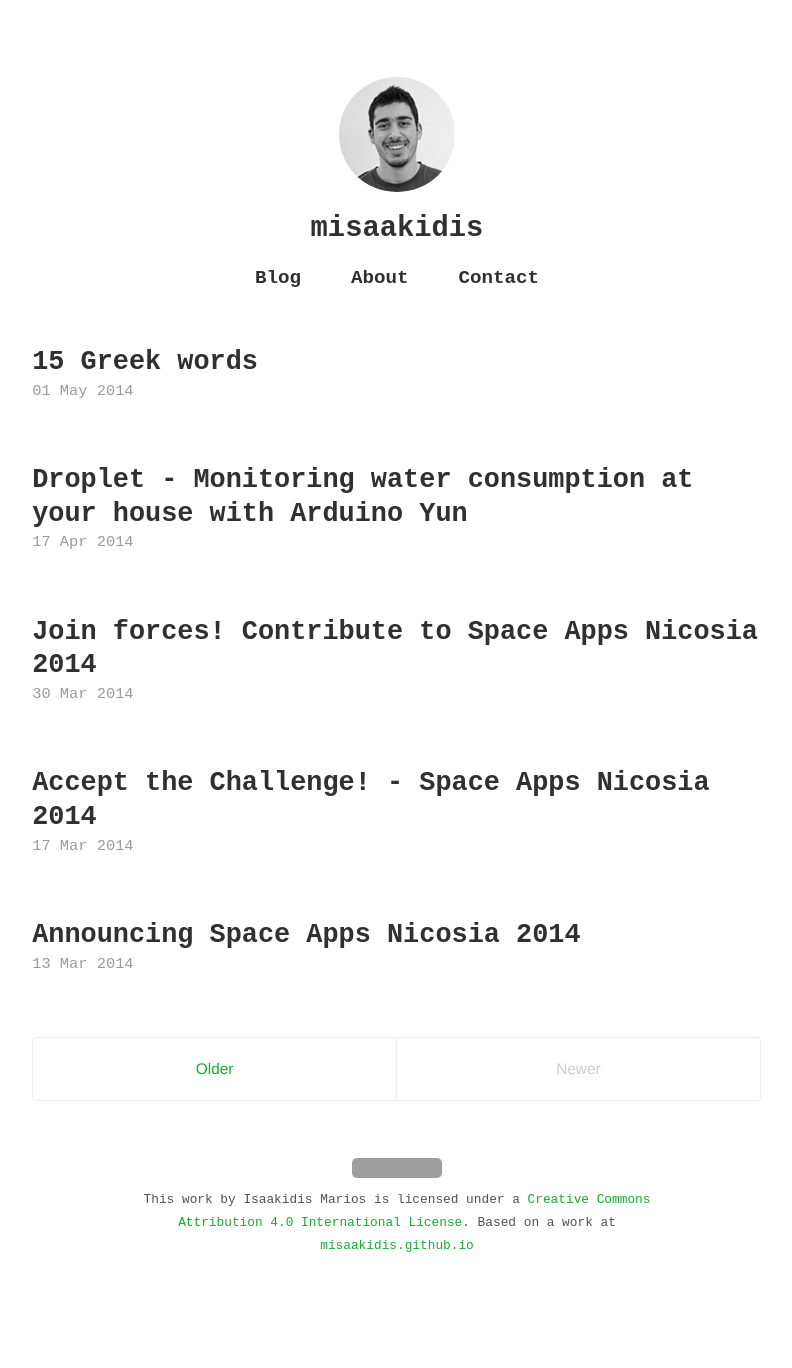
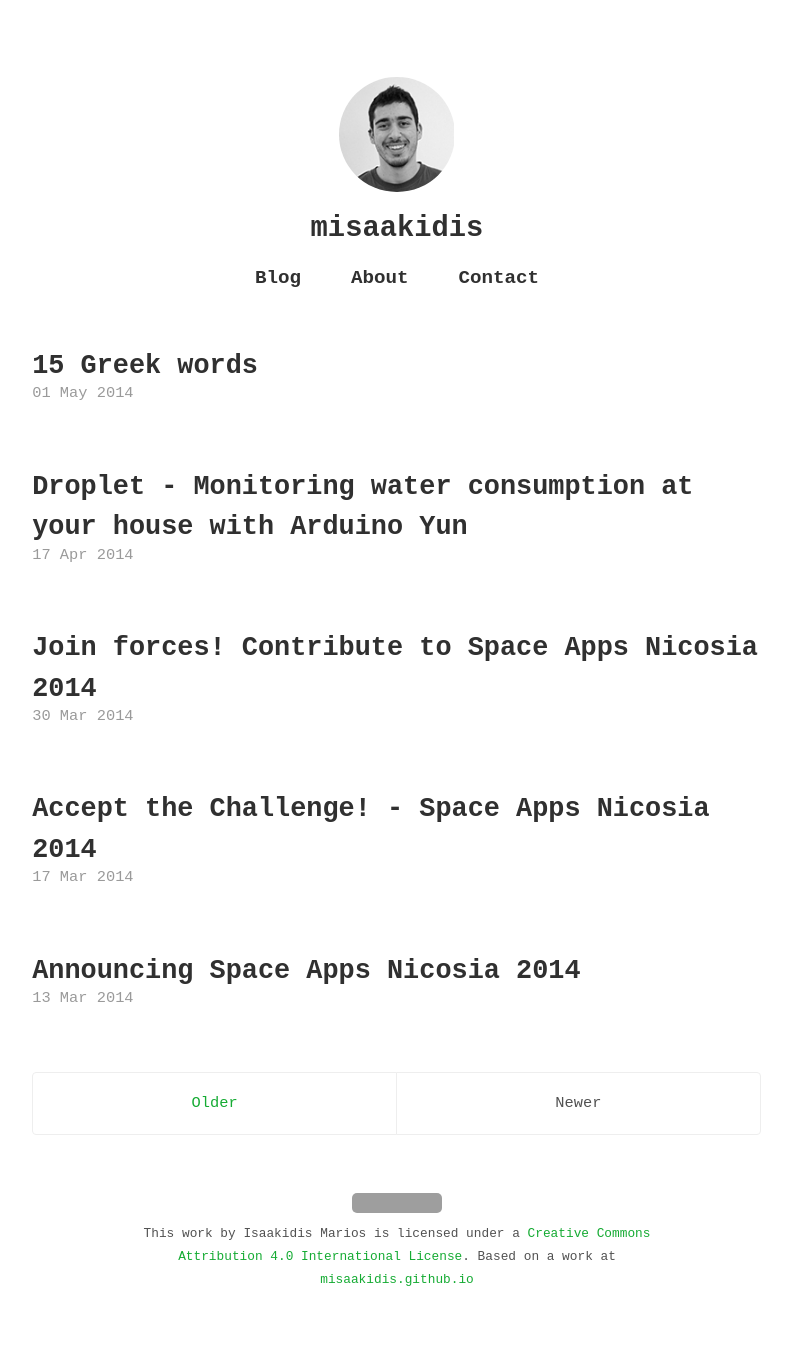
Before and after one commit to misaakidis/misaakidis.github.io, a Jekyll site: the page built from index.html, in a window 1280 px wide. Shown: the whole page, without its empty margins (243-1035 px from the left). Built offline with Jekyll 4.4.1, drawn with Linux system fonts in a browser that asks for light colours; Markdown is read by kramdown in place of the engine named in the settings; the list of posts is cut into pages by our own code; before the commit the page ends 1334 px from its top, so only the background shows below that; grey boxes are pictures that could not be loaded.

Commit message:
FIX multiple <h1> tags in index. MOD pagination style

```diff
--- a/index.html
+++ b/index.html
@@ -6,11 +6,11 @@
 <div class="posts">
     {% for post in paginator.posts %}
         <div class="post">
-            <h1 class="post-title">
+            <div class="post-title">
                 <a href="{{ post.url }}">
                     {{ post.title }}
                 </a>
-            </h1>
+            </div>
 
             <span class="post-date"> {{ post.date | date_to_string }}</span>
         </div>
--- a/public/css/poole.css
+++ b/public/css/poole.css
@@ -361,8 +361,8 @@
   overflow: hidden; /* clearfix */
   margin-left: -1rem;
   margin-right: -1rem;
-  font-family: "PT Sans", Helvetica, Arial, sans-serif;
-  color: #ccc;
+  /*font-family: "PT Sans", Helvetica, Arial, sans-serif;*/
+  /*color: #ccc;*/
   text-align: center;
 }
 
@@ -377,9 +377,9 @@
 }
 
 /* Only provide a hover state for linked pagination items */
-a.pagination-item:hover {
+/*a.pagination-item:hover {
   background-color: #f5f5f5;
-}
+}*/
 
 @media (min-width: 30rem) {
   .pagination {
--- a/public/css/thoughts.css
+++ b/public/css/thoughts.css
@@ -19,6 +19,8 @@
 
 .post-title {
   font-size: 1.4rem;
+  font-weight: bold;
+  margin-bottom: 0.3rem;
 }
 
 .post-title a:hover,
```
